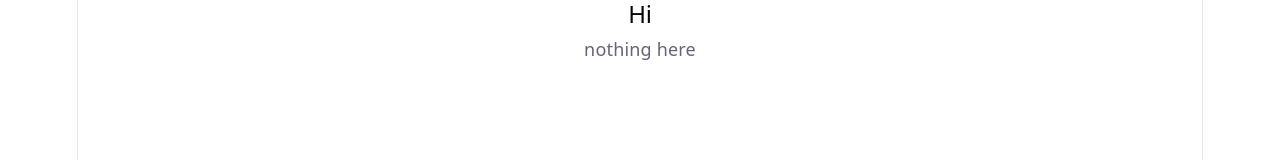
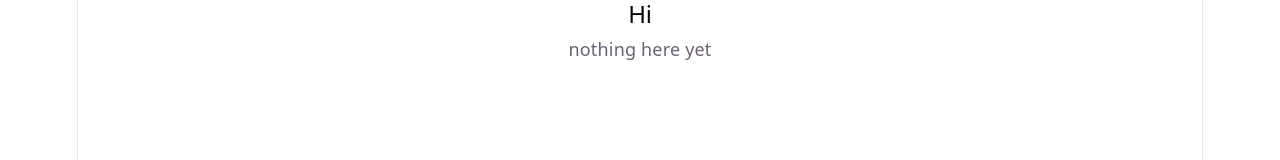
Before and after one commit to indrasuthar07/Cusp, a React (Vite) app in the folder apps/dashboard/: page / in a window 1280 px wide. Shown: the top 160 px of the page. Built offline with nearby package versions, Linux system fonts and the light colour scheme.

Commit message:
daily commit just

```diff
--- a/apps/dashboard/src/App.tsx
+++ b/apps/dashboard/src/App.tsx
@@ -5,7 +5,7 @@ function App() {
     <>
       <section id="center">
           <h2>Hi </h2>
-          <p>nothing here</p>
+          <p>nothing here yet</p>
       </section>
     </>
   )
```
Also changed, not shown: 2 other files (tests, documents, lock files or other folders).
